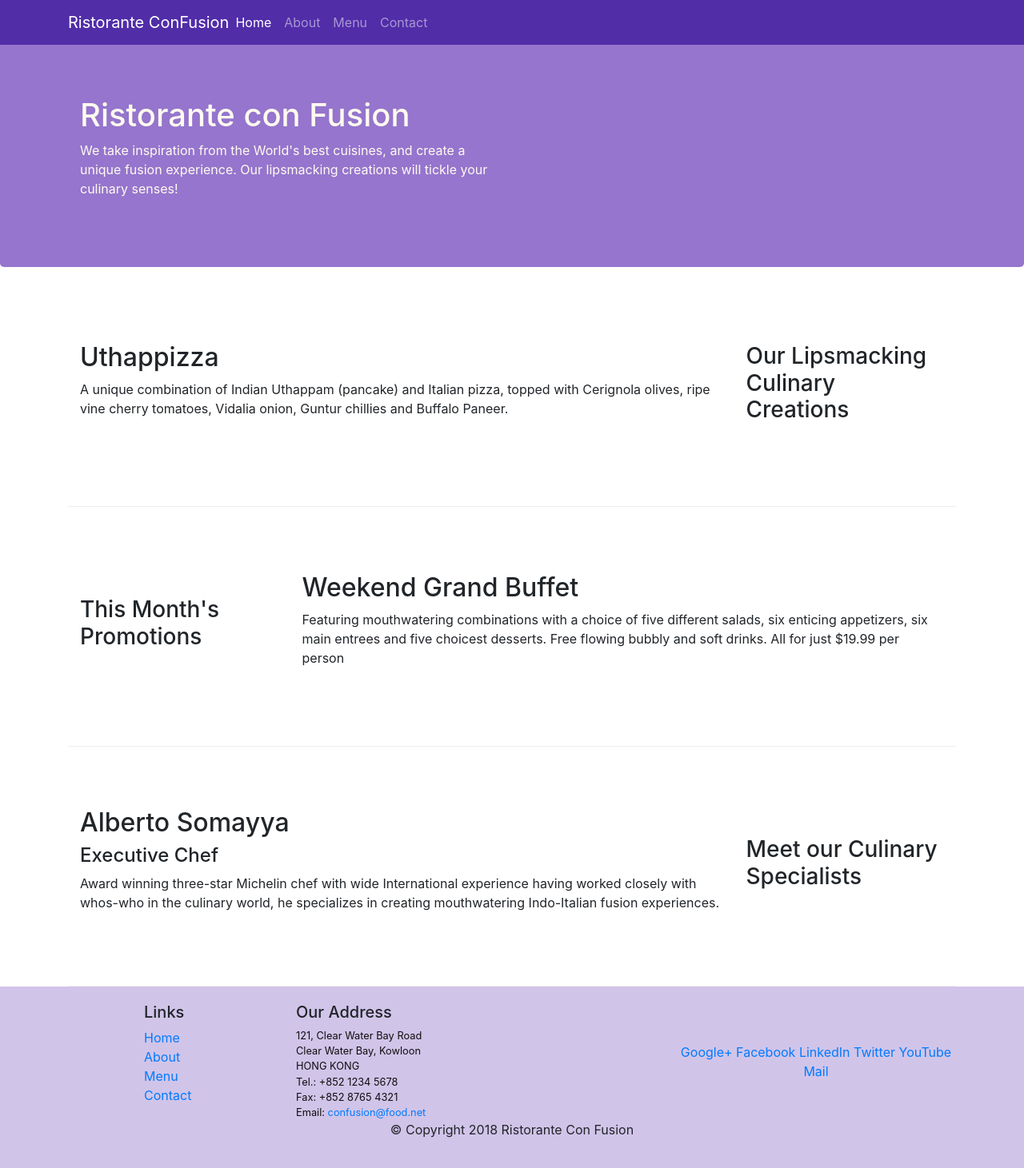
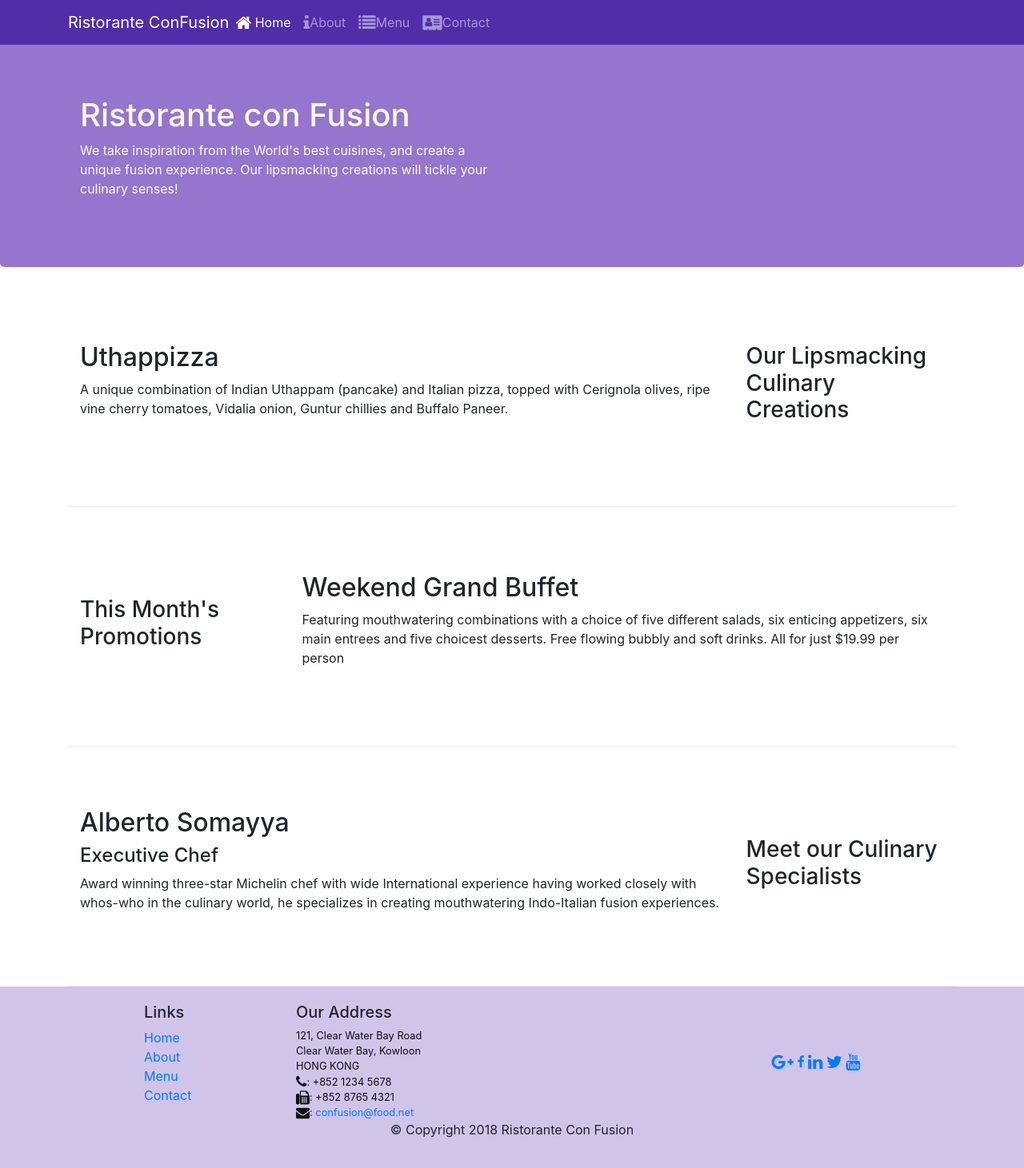
Before and after one commit to kmvbatista/bootstrap-course-coursera, a website: page index.html in a window 1280 px wide. Shown: the whole page at 80% size. Drawn offline with nearby package versions, Linux system fonts and the light colour scheme.

Commit message:
ICON FONTS

```diff
--- a/index.html
+++ b/index.html
@@ -8,6 +8,8 @@
 
         <!-- Bootstrap CSS -->
         <link rel="stylesheet" href="node_modules/bootstrap/dist/css/bootstrap.min.css">
+        <link rel="stylesheet" href="node_modules/font-awesome/css/font-awesome.min.css">
+        <link rel="stylesheet" href="node_modules/bootstrap-social/bootstrap-social.css">
         <link rel="stylesheet" href="css/styles.css">
     <title>Ristorante Con Fusion</title>
 </head>
@@ -21,19 +23,20 @@
             <a class="navbar-brand mr-auto" href="#">Ristorante ConFusion</a>
             <div class="collapse navbar-collapse" id="Navbar">
                 <ul class="navbar-nav mr-auto">
-                        <li class="nav-item active">
-                            <a class="nav-link" href="#">Home</a>
+                        <li class="nav-item">
+                            <a class="nav-link active" href="#"><span class="fa fa-home fa-lg"></span> Home</a>
                         </li>
                         <li class="nav-item">
-                            <a class="nav-link" href="./aboutus.html">About</a>
+                            <a class="nav-link" href="./aboutus.html"><span class="fa fa-info fa-lg"></span>About</a>
                         </li>
                         <li class="nav-item">
-                            <a class="nav-link" href="#">Menu</a>
+                            <a class="nav-link" href="#"><span class="fa fa-list fa-lg"></span>Menu</a>
                         </li>
                         <li class="nav-item">
-                            <a class="nav-link" href="#">Contact</a>
+                            <a class="nav-link" href="#"><span class="fa fa-address-card fa-lg"></span>Contact</a>
                         </li>
                     </ul>
+
             </div>
         </div>
     </nav>
@@ -102,19 +105,18 @@
 		              121, Clear Water Bay Road<br>
 		              Clear Water Bay, Kowloon<br>
 		              HONG KONG<br>
-		              Tel.: +852 1234 5678<br>
-		              Fax: +852 8765 4321<br>
-		              Email: <a href="mailto:confusion@food.net">confusion@food.net</a>
+		              <i class="fa fa-phone fa-lg"></i>: +852 1234 5678<br>
+		              <i class="fa fa-fax fa-lg"></i>: +852 8765 4321<br>
+		              <i class="fa fa-envelope fa-lg"></i>: <a href="mailto:confusion@food.net">confusion@food.net</a>
 		           </address>
                 </div>
                 <div class="col-12 col-sm-4 align-self-center">
                     <div class="text-center">
-                        <a href="http://google.com/+">Google+</a>
-                        <a href="http://www.facebook.com/profile.php?id=">Facebook</a>
-                        <a href="http://www.linkedin.com/in/">LinkedIn</a>
-                        <a href="http://twitter.com/">Twitter</a>
-                        <a href="http://youtube.com/">YouTube</a>
-                        <a href="mailto:">Mail</a>
+                            <a href="http://google.com/+"><i class="fa fa-google-plus fa-lg"></i></a>
+                        <a href="http://www.facebook.com/"><i class="fa fa-facebook fa lg"></i></a>
+                        <a href="http://www.linkedin.com/"><i class="fa fa-linkedin fa-lg"></i></a>
+                        <a href="http://twitter.com/"><i class="fa fa-twitter fa-lg"></i></a>
+                        <a href="http://youtube.com/"><i class="fa fa-youtube fa-lg"></i></a>
                     </div>
                 </div>
            </div>
--- a/package.json
+++ b/package.json
@@ -15,6 +15,8 @@
   },
   "dependencies": {
     "bootstrap": "4.0.0",
+    "bootstrap-social": "5.1.1",
+    "font-awesome": "^4.7.0",
     "jquery": "3.3.1",
     "popper.js": "^1.12.9"
   }
```
Also changed, not shown: aboutus.html (+11 -10 lines), 2 other files.
